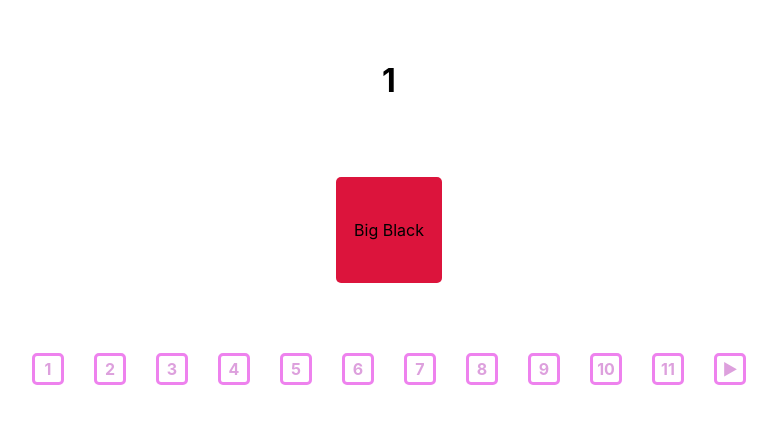
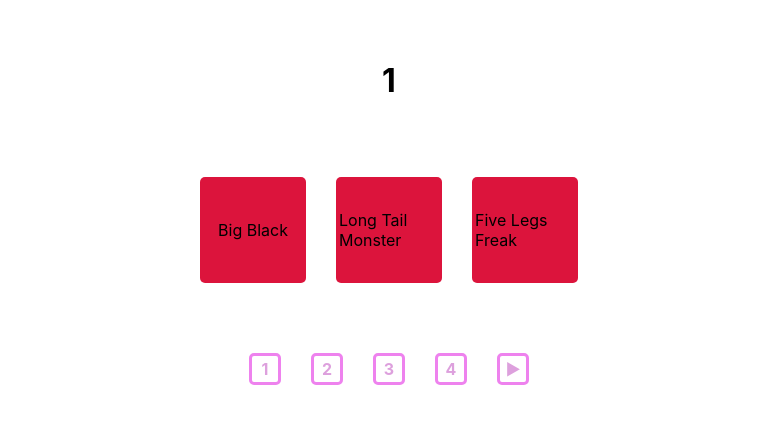
Before and after one commit to A-Kija/pimpackiukai, a React (Create React App) app in the folder r1/: page /1 in a window 1280 px wide. Shown: the top 424 px of the page, without its empty margins (251-1028 px from the left). Built offline with nearby package versions, Linux system fonts and the light colour scheme.

Commit message:
monsters

```diff
--- a/r1/src/Data/monsters.js
+++ b/r1/src/Data/monsters.js
@@ -12,4 +12,4 @@ export const monsters = [
     { id: 1110, type: 'Atomic Musroom' },
 ];
 
-export const monstersPerPage = 1;
+export const monstersPerPage = 3;
```
